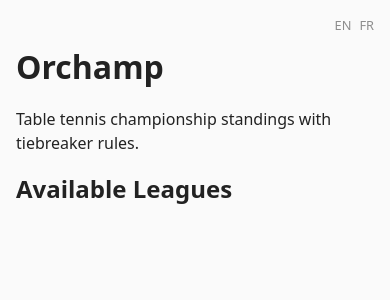
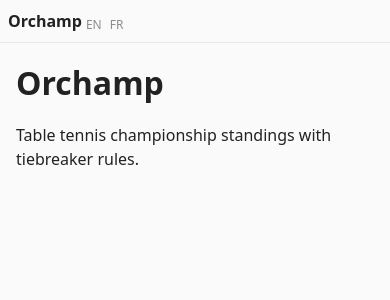
Before and after one commit to bbc2/orchamp, a Python web app: template src/orchamp_web/templates/index.html in a window 390 px wide. Shown: the top 300 px of the page. Run offline with Jinja, Linux system fonts and the light colour scheme; the template is opened without the code that fills it, so the values that code supplies are empty; some libraries are stand-ins or nearby versions.

Commit message:
orchamp_web: Add navigation bar on the left

```diff
--- a/src/orchamp_web/routes.py
+++ b/src/orchamp_web/routes.py
@@ -204,7 +204,6 @@ async def web_assumptions_panel(
 @router.get("/", response_class=HTMLResponse)
 def index(
     request: Request,
-    config: Annotated[AppConfig, Depends(get_config)],
     templates: Annotated[Jinja2Templates, Depends(get_templates)],
 ) -> HTMLResponse:
     """
@@ -213,7 +212,7 @@ def index(
     return templates.TemplateResponse(
         request=request,
         name="index.html",
-        context={"leagues": config.leagues},
+        context={},
     )
 
 
--- a/src/orchamp_web/templates/base.html
+++ b/src/orchamp_web/templates/base.html
@@ -34,13 +34,117 @@
             background: var(--bg);
             color: var(--fg);
             margin: 0;
-            padding: 1rem;
             line-height: 1.5;
         }
 
-        .container {
+        .app-layout {
+            display: flex;
+            min-height: 100vh;
+        }
+
+        .league-nav {
+            width: 160px;
+            flex-shrink: 0;
+            display: flex;
+            flex-direction: column;
+            gap: 0.25rem;
+            padding: 1rem 0.75rem;
+            border-right: 1px solid var(--border);
+        }
+
+        .nav-brand {
+            display: block;
+            font-weight: 700;
+            font-size: 1rem;
+            color: var(--fg);
+            margin-bottom: 0.75rem;
+            text-decoration: none;
+        }
+
+        .nav-brand:hover {
+            opacity: 0.8;
+            text-decoration: none;
+        }
+
+        .nav-league {
+            display: block;
+            font-size: 0.8rem;
+            padding: 0.35rem 0.5rem;
+            border-radius: 4px;
+            color: var(--fg);
+            text-decoration: none;
+            white-space: nowrap;
+        }
+
+        .nav-league:hover {
+            background: var(--row-alt);
+            text-decoration: none;
+        }
+
+        .nav-league.active {
+            background: color-mix(in srgb, var(--accent) 15%, transparent);
+            color: var(--accent);
+            font-weight: 600;
+        }
+
+        .nav-spacer {
+            flex: 1;
+        }
+
+        .nav-lang {
+            display: flex;
+            gap: 0.5rem;
+            font-size: 0.75rem;
+            margin-top: 0.5rem;
+        }
+
+        .nav-lang a {
+            color: var(--fg);
+            opacity: 0.5;
+            text-decoration: none;
+        }
+
+        .nav-lang a.active {
+            opacity: 1;
+            font-weight: 600;
+        }
+
+        .nav-lang a:hover {
+            opacity: 0.8;
+        }
+
+        .main-content {
+            flex: 1;
+            min-width: 0;
+            padding: 1rem;
             max-width: 800px;
-            margin: 0 auto;
+        }
+
+        @media (max-width: 640px) {
+            .app-layout {
+                flex-direction: column;
+            }
+
+            .league-nav {
+                flex-direction: row;
+                flex-wrap: nowrap;
+                overflow-x: auto;
+                width: 100%;
+                border-right: none;
+                border-bottom: 1px solid var(--border);
+                padding: 0.5rem;
+                gap: 0.25rem;
+                align-items: center;
+            }
+
+            .nav-brand {
+                margin-bottom: 0;
+                white-space: nowrap;
+            }
+
+            .nav-spacer {
+                display: none;
+            }
         }
 
         h1,
@@ -349,41 +453,26 @@
         .assumptions-banner li {
             margin: 0.25rem 0;
         }
-
-        .lang-switcher {
-            display: flex;
-            gap: 0.5rem;
-            justify-content: flex-end;
-            font-size: 0.8rem;
-            margin-bottom: 0.5rem;
-        }
-
-        .lang-switcher a {
-            color: var(--fg);
-            opacity: 0.5;
-            text-decoration: none;
-        }
-
-        .lang-switcher a.active {
-            opacity: 1;
-            font-weight: 600;
-            text-decoration: none;
-        }
-
-        .lang-switcher a:hover {
-            opacity: 0.8;
-            text-decoration: none;
-        }
     </style>
 </head>
 
 <body>
-    <div class="container">
-        <nav class="lang-switcher">
-            <a href="/set-lang?lang=en"{% if locale == "en" %} class="active"{% endif %}>EN</a>
-            <a href="/set-lang?lang=fr"{% if locale == "fr" %} class="active"{% endif %}>FR</a>
+    <div class="app-layout">
+        <nav class="league-nav">
+            <a href="/" class="nav-brand">Orchamp</a>
+            {% for key, short_name in nav_leagues %}
+            <a href="/web/{{ key }}/" class="nav-league{% if key == current_league_key %} active{% endif %}">{{
+                short_name }}</a>
+            {% endfor %}
+            <div class="nav-spacer"></div>
+            <nav class="nav-lang">
+                <a href="/set-lang?lang=en" {% if locale=="en" %} class="active" {% endif %}>EN</a>
+                <a href="/set-lang?lang=fr" {% if locale=="fr" %} class="active" {% endif %}>FR</a>
+            </nav>
         </nav>
-        {% block content %}{% endblock %}
+        <main class="main-content">
+            {% block content %}{% endblock %}
+        </main>
     </div>
 </body>
 
--- a/src/orchamp_web/templates/index.html
+++ b/src/orchamp_web/templates/index.html
@@ -5,11 +5,4 @@
 {% block content %}
 <h1>Orchamp</h1>
 <p>{{ _("Table tennis championship standings with tiebreaker rules.") }}</p>
-
-<h2>{{ _("Available Leagues") }}</h2>
-<ul>
-{% for key, league in leagues.items() %}
-    <li><a href="/web/{{ key }}/">{{ league.name }}</a></li>
-{% endfor %}
-</ul>
 {% endblock %}
```
Also changed, not shown: src/orchamp_web/app.py (+22 -4 lines), src/orchamp_web/config.py (+28 -0 lines).
